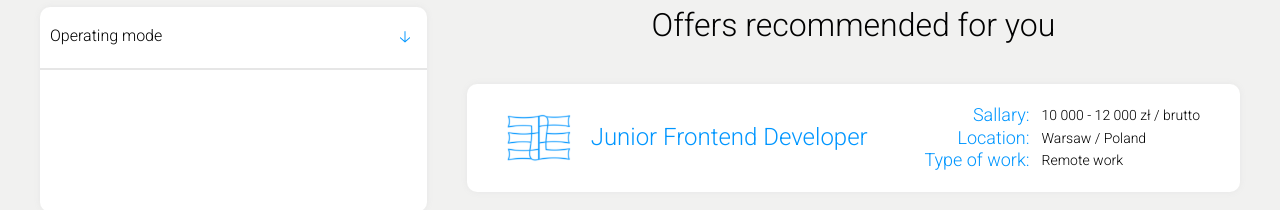
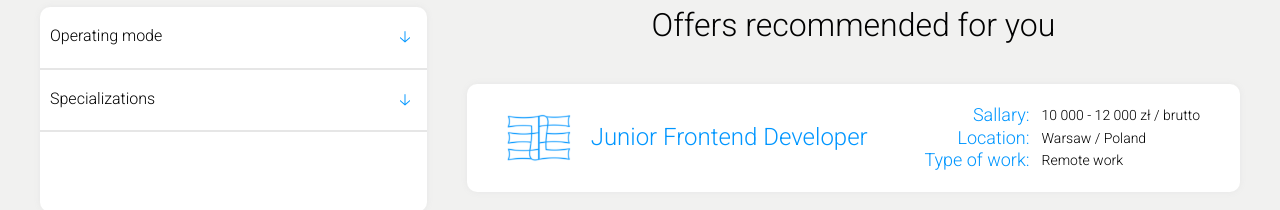
Before and after one commit to mizdebski77/Easy-Employ, a React (Create React App) app: page /Offers in a window 1280 px wide. Shown: the part 530-740 px from the top of the page. Built offline with nearby package versions, Linux system fonts and the light colour scheme.

Commit message:
Specializations to jobOffers section added

```diff
--- a/src/features/JobOffers/jobOffers.tsx
+++ b/src/features/JobOffers/jobOffers.tsx
@@ -37,7 +37,7 @@ import {
 } from './styledJobOffers';
 import logo from '../../common/Images/logo.png';
 import { useState } from 'react';
-import { typeOfWorks } from './listItems';
+import { specializations, typeOfWorks } from './listItems';
 
 export const JobOffers = () => {
 
@@ -91,10 +91,28 @@ export const JobOffers = () => {
                         </CategoryWrapper>
                         {showMore && (
                             < List >
-                                {typeOfWorks.map(( typeOfWork) => (
+                                {typeOfWorks.map((typeOfWork) => (
                                     <ListItemWrapper>
                                         <ListCheckbox type='checkbox' />
                                         <ListItem>{typeOfWork.text}</ListItem>
+                                        <FilterCountSpan>(12)</FilterCountSpan>
+                                    </ListItemWrapper>
+                                ))}
+                            </List>
+                        )}
+                    </FilterCategory>
+
+                    <FilterCategory>
+                        <CategoryWrapper>
+                            <Category>Specializations</Category>
+                            <Arrow onClick={handleShowMore}>{showMore === false ? '🡣' : "🡡"}</Arrow>
+                        </CategoryWrapper>
+                        {showMore && (
+                            < List >
+                                {specializations.map((specialization) => (
+                                    <ListItemWrapper>
+                                        <ListCheckbox type='checkbox' />
+                                        <ListItem>{specialization.text}</ListItem>
                                         <FilterCountSpan>(12)</FilterCountSpan>
                                     </ListItemWrapper>
                                 ))}
```
